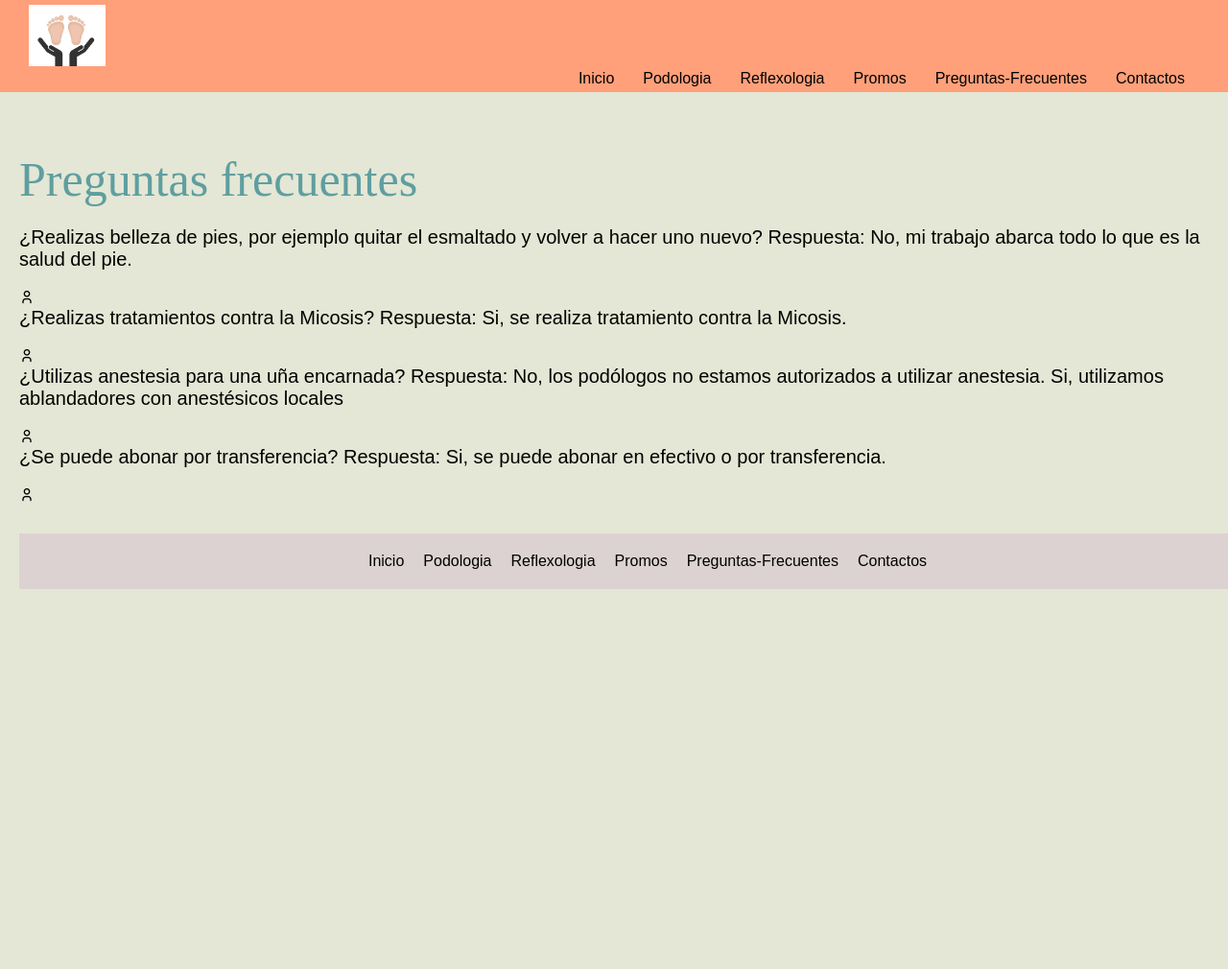
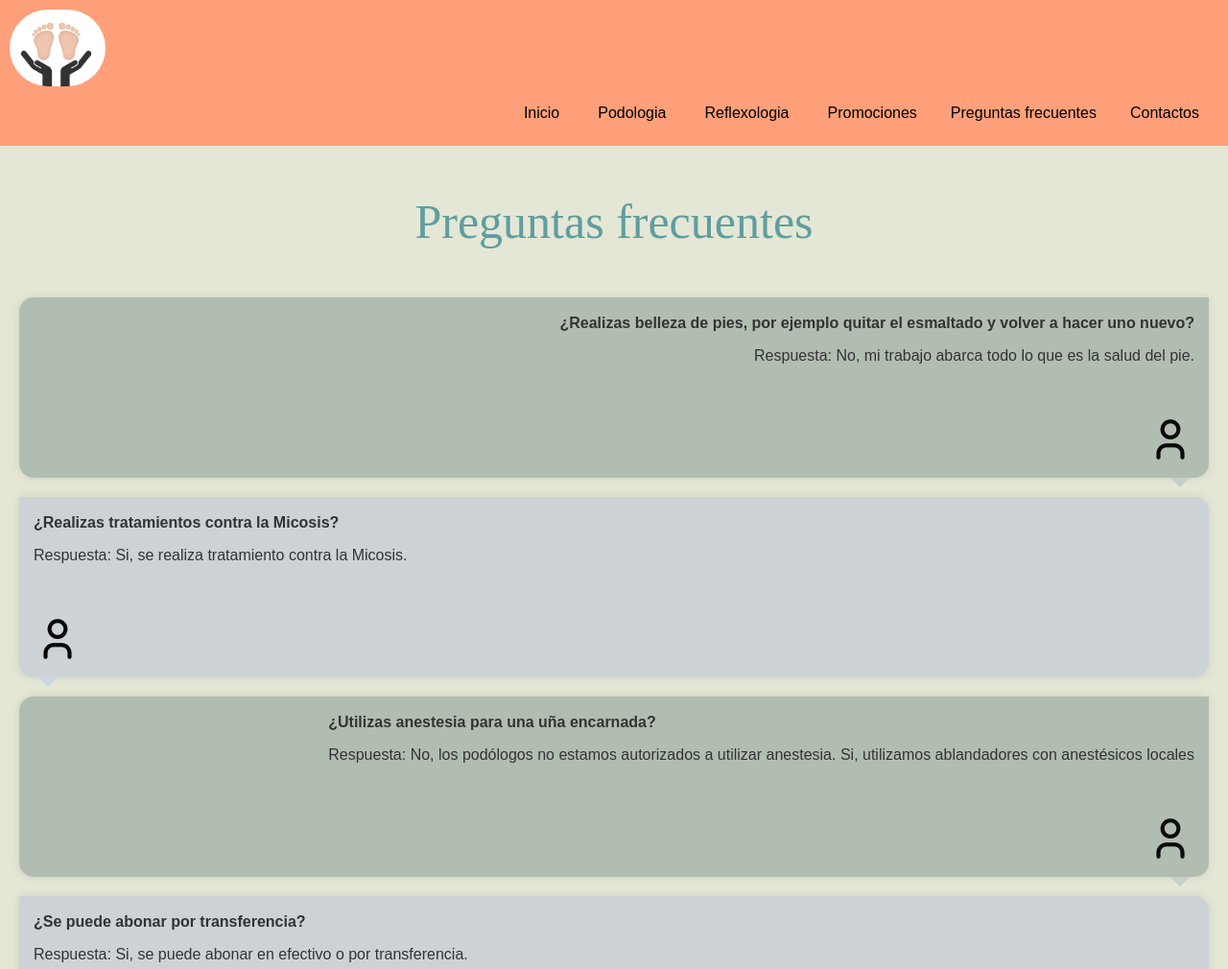
Before and after one commit to MeliDyna/PreEntrega2-Costa, a plain HTML site: page pages/preguntas-frecuentes.html in a window 1280 px wide. Shown: the top 1010 px of the page at 96% size. Before the commit the page ends 800 px from the top, so only its background shows below. Drawn offline with Linux system fonts and the light colour scheme; a web font is replaced by a local one.

Commit message:
intentando mejorar el diseño

```diff
--- a/css/style.css
+++ b/css/style.css
@@ -10,13 +10,14 @@ h1 {
     font-weight: 400;
     font-size: 50px;
     color: cadetblue;
-    margin-bottom: 20px;
+    margin-bottom: 30px;
+    margin: 30px;
 }
 
 p {
     font-size: 20px;
     text-align: left;
-    margin: 0 0 20px 0;
+    margin: 30px ;
     font-weight: 400;
     font-style: normal;
 }
@@ -26,7 +27,7 @@ p {
 .navegador {
     background-color: lightsalmon;
     font-family: "Kite One", sans-serif;
-    padding: 5px 30px;
+    padding:10px 10px;
 }
 
 .navegador ul {
@@ -38,13 +39,14 @@ p {
 }
 
 .navegador li {
-    margin: 0 15px;
+    margin: 15px;
     list-style: none;
 }
 
 .navegador a {
     color: black;
     text-decoration: none;
+    margin: 5px;
 }
 
 /* CONTENIDO PRINCIPAL*/
@@ -102,12 +104,14 @@ main {
 /* IMÁGENES */
 
 #logo {
-    width: 80px;
+    width: 100px;
+    border-radius: 100px;
 }
 
 #perfil {
-    width: 250px;
+    width: 400px;
     border-radius: 8px;
+    margin: 80px;
 }
 
 .imagen_1 {
@@ -118,6 +122,7 @@ main {
 .imagen_2 {
     width: 300px;
     height: 200px;
+    margin: 50px;
 }
 
 .imagen_3 {
@@ -133,16 +138,21 @@ main {
 .imagen_5 {
     width: 300px;
     height: 200px;
+    padding: 50px;
 }
 
 .imagen_6 {
     width: 300px;
     height: 200px;
+    padding: 50px;
+    padding-bottom:0px;
 }
 
 .imagen_7 {
     width: 300px;
     height: 200px;
+    padding: 50px;
+
 }
 
 .contenedor-flex {
@@ -182,8 +192,8 @@ main {
 
 .Footer {
     text-align: center;
-    margin: 10px 20px;
-    padding: 10px 15px;
+    margin: 0px 0px;
+    padding: 20px 20px;
     width: 100%;
     background-color: rgb(221, 210, 210);
 }
@@ -232,20 +242,25 @@ main {
 /* Columna izquierda: texto + íconos */
 .info-contacto {
     flex: 1;
-    min-width: 300px;
+    min-width: 400px;
     max-width: 600px;
     padding: 20px;
 }
 
 .info-contacto h1 {
-    font-size: 24px;
-    color: black;
-    margin-bottom: 10px;
+    font-family: "Artifika", serif;
+    font-weight: 400;
+    font-size: 50px;
+    color: cadetblue;
+    margin-bottom: 20px;
 }
 
 .info-contacto p {
-    font-size: 16px;
-    margin-bottom: 20px;
+    font-size: 20px;
+    text-align: left;
+    margin: 0 0 20px 0;
+    font-weight: 400;
+    font-style: normal;
 }
 
 /* Íconos de contacto */
@@ -278,6 +293,7 @@ main {
     min-width: 300px;
     max-width: 500px;
     padding: 20px;
+    margin-left: 700px;
 }
 
 .formulario-contacto h2 {
@@ -288,6 +304,11 @@ main {
 .formulario-contacto form {
     display: flex;
     flex-direction: column;
+}
+iframe {
+    border-radius: 10px;
+    box-shadow: 0 2px 10px rgba(0,0,0,0.1);
+    max-width: 100%;
 }
 
 .formulario-contacto label {
@@ -325,3 +346,114 @@ main {
 .formulario-contacto button:hover {
     background-color: coral;
 }
+main {
+    background-color: rgb(228, 231, 213);
+    padding: 20px;
+}
+
+.Preguntas-Frecuentes {
+    display: flex;
+    flex-direction: column;
+    gap: 20px;
+    margin: 0 auto;
+    max-width: 800px;
+    text-align: center;
+}
+
+.pregunta {
+    display: flex;
+    flex-direction: column;
+}
+
+.pregunta.derecha  {
+    align-items: flex-end;
+}
+
+
+.pregunta.izquierda {
+    align-items: flex-start;
+}
+
+.pregunta p {
+    font-size: 20px;
+    color: #333;
+    text-align: left;
+}
+
+.pregunta strong {
+    font-weight: bold;
+}
+
+.primeras.promos {
+    margin-left: 50%;
+}
+.super.promos {
+    text-align: center;
+}
+
+/*burbujas de texto*/
+
+.Preguntas-Frecuentes {
+    text-align: center;
+}
+
+.pregunta {
+    margin: 20px 0;
+    padding: 15px;
+    background-color: #fff;
+    border-radius: 15px;
+    box-shadow: 0 0 10px rgba(0, 0, 0, 0.1);
+}
+
+.pregunta p {
+    margin: 0;
+    font-size: 16px;
+    line-height: 1.5;
+}
+
+.pregunta strong {
+    display: block;
+    margin-bottom: 10px;
+    font-weight: bold;
+}
+
+.pregunta.derecha {
+    background-color: #b2bdb2;
+    color: rgb(10, 10, 10);
+    text-align: right;
+    border-top-right-radius: 0;
+    position: relative;
+}
+
+.pregunta.derecha::after {
+    content: '';
+    position: absolute;
+    bottom: -10px;
+    right: 20px;
+    border: 10px solid transparent;
+    border-top-color: #c8cfc8;
+    border-bottom: 0;
+}
+
+.pregunta.izquierda {
+    background-color: #cdd2d6;
+    color: rgb(8, 8, 8);
+    text-align: left;
+    border-top-left-radius: 0;
+    position: relative;
+}
+
+.pregunta.izquierda:after {
+    content: '';
+    position: absolute;
+    bottom: -10px;
+    left: 20px;
+    border: 10px solid transparent;
+    border-top-color: #c8d6e2;
+    border-bottom: 0;
+}
+
+i {
+    font-size: 50px;
+    margin-top: 50px;
+}
--- a/pages/preguntas-frecuentes.html
+++ b/pages/preguntas-frecuentes.html
@@ -19,8 +19,8 @@
                 <li><a href="../index.html">Inicio</a></li>
                 <li><a href="/pages/podologia.html">Podologia</a></li>
                 <li><a href="/pages/reflexologia.html">Reflexologia</a></li>
-                <li><a href="/pages/promos.html">Promos</a></li>
-                <li>Preguntas-Frecuentes</li>
+                <li><a href="/pages/promos.html">Promociones</a></li>
+                <li>Preguntas frecuentes</li>
                 <li><a href="/pages/contactos.html">Contactos</a></li>
 
             </ul>
@@ -28,21 +28,33 @@
         </header>
 <main>
     <section>
+        <div class="Preguntas-Frecuentes">
         <h1>Preguntas frecuentes</h1>
-        <p>¿Realizas belleza de pies, por ejemplo quitar el esmaltado y volver a hacer uno nuevo?
-            Respuesta: No, mi trabajo abarca todo lo que es la salud del pie.</p>
+    </div>
+        <div class="pregunta derecha">
+        <p><strong>¿Realizas belleza de pies, por ejemplo quitar el esmaltado y volver a hacer uno nuevo?</strong></p>
+            <p>Respuesta: No, mi trabajo abarca todo lo que es la salud del pie.</p>
         <i class="ti ti-user"></i>
-        <p>¿Realizas tratamientos contra la Micosis?
-            Respuesta: Si, se realiza tratamiento contra la Micosis.</p>
+        </div>
+
+        <div class="pregunta izquierda">
+        <p><strong>¿Realizas tratamientos contra la Micosis?</strong></p>
+            <p>Respuesta: Si, se realiza tratamiento contra la Micosis.</p>
         <i class="ti ti-user"></i>
-        <p>¿Utilizas anestesia para una uña encarnada?
-            Respuesta: No, los podólogos no estamos autorizados a utilizar anestesia. Si, utilizamos ablandadores con anestésicos locales
+        </div>
+        <div class="pregunta derecha">
+            <div class="contenido-pregunta">
+                <p><strong>¿Utilizas anestesia para una uña encarnada?</strong></p>
+                <p>Respuesta: No, los podólogos no estamos autorizados a utilizar anestesia. Si, utilizamos ablandadores con anestésicos locales</p>
+            </div>
+        <i class="ti ti-user"></i>
+        </div>
+        <div class="pregunta izquierda">
+        <p><strong>¿Se puede abonar por transferencia?</strong></p>
+        <p>Respuesta: Si, se puede abonar en efectivo o por transferencia.
         </p>
         <i class="ti ti-user"></i>
-        <p>¿Se puede abonar por transferencia?
-            Respuesta: Si, se puede abonar en efectivo o por transferencia.
-        </p>
-        <i class="ti ti-user"></i>
+        </div>
         </section>
 </main>
 <footer>
@@ -51,8 +63,8 @@
             <li><a href="../index.html">Inicio</a></li>
             <li><a href="/pages/podologia.html">Podologia</a></li>
             <li><a href="/pages/reflexologia.html">Reflexologia</a></li>
-            <li><a href="/pages/promos.html">Promos</a></li>
-            <li>Preguntas-Frecuentes</li>
+            <li><a href="/pages/promos.html">Promociones</a></li>
+            <li>Preguntas frecuentes</li>
             <li><a href="/pages/contactos.html">Contactos</a></li>
         </ul>
     </nav>
```
Also changed, not shown: index.html (+2 -2 lines), pages/contactos.html (+5 -5 lines), pages/podologia.html (+2 -2 lines), pages/promos.html (+13 -4 lines), pages/reflexologia.html (+2 -2 lines).
